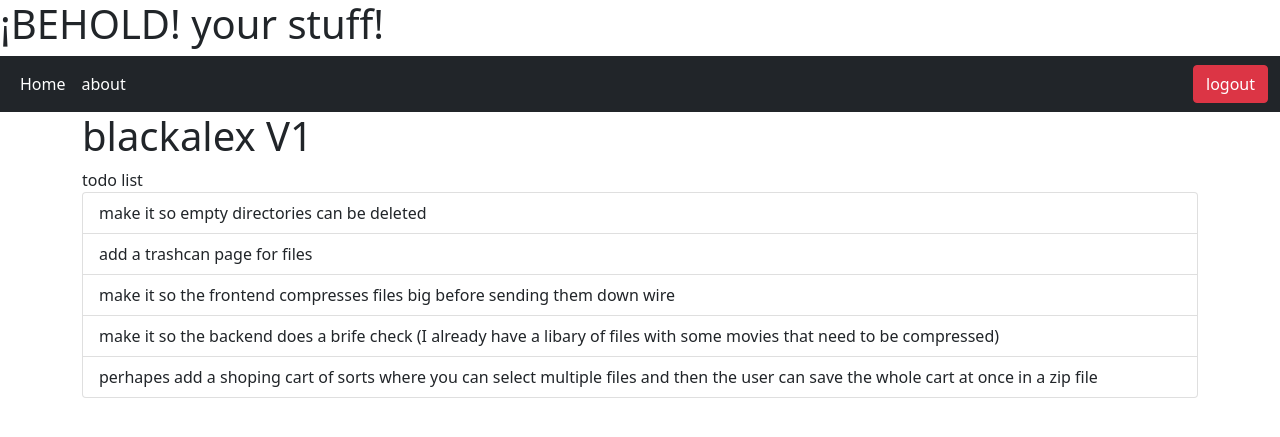
After one commit to nicokaegi/blackalex, a Django app: page /about/ in a window 1280 px wide. The commit adds this page. Shown: the top 437 px of the page. Run offline with Django 4.2, Linux system fonts and the light colour scheme; a user stored in the database is signed in.

Commit message:
did some general snazing up

```diff
--- /dev/null
+++ b/firekeeper/project_store/templates/about.html
@@ -0,0 +1,20 @@
+{% extends 'base.html' %}
+
+{% block title %} files {% endblock %}
+
+{% block content %}
+
+
+  <h1> blackalex V1 </h1>
+  <ul class="list-group">
+    todo list
+    <li class="list-group-item">make it so empty directories can be deleted </li>
+    <li class="list-group-item">add a trashcan page for files </li>
+    <li class="list-group-item">make it so the frontend compresses files big before sending them down wire </li>
+    <li class="list-group-item">make it so the backend does a brife check (I already have a libary of files with some movies that need to be compressed) </li>
+    <li class="list-group-item">perhapes add a shoping cart of sorts where you can select multiple files and then the user can save the whole cart at once in a zip file</li>
+  </ul>
+
+
+
+{% endblock %}
--- a/firekeeper/project_store/templates/base.html
+++ b/firekeeper/project_store/templates/base.html
@@ -21,8 +21,12 @@
           <ul class="navbar-nav me-auto mb-2 mb-lg-0">
             <li class="nav-item">
               <a class="nav-link active" aria-current="page" href="{% url 'home' %}">Home</a>
-            </li
+            </li>
+            <li class="nav-item">
+              <a class="nav-link active" aria-current="page" href="{% url 'about' %}">about</a>
+            </li>
           </ul>
+            <a class="btn btn-danger" href="{% url 'logout' %}">logout</a>
         </div>
       </div>
     </nav>
--- a/firekeeper/project_store/urls.py
+++ b/firekeeper/project_store/urls.py
@@ -5,5 +5,6 @@ urlpatterns = [
     path('', views.home, name='home'),
     path('view_files/<dir_name>', views.view_files, name='files'),
     path('download_file/<dir_name>/<file_name>', views.download_file, name='download_file'),
-    path('upload_file/<dir_name>',views.upload_file,name='upload_file')
+    path('upload_file/<dir_name>',views.upload_file,name='upload_file'),
+    path('about/',views.about,name='about')
 ]
--- a/firekeeper/project_store/views.py
+++ b/firekeeper/project_store/views.py
@@ -87,3 +87,7 @@ def upload_file(request, dir_name):
         handle_uploaded_file(dir_path,file_obj)
         list_of_files = os.listdir(dir_path)
         return render(request, 'files.html', {'dir' : dir_name, 'list_of_files' : list_of_files})
+
+@login_required
+def about(request):
+    return render(request, 'about.html')
```
Also changed, not shown: firekeeper/project_store/templates/files.html (+27 -12 lines), firekeeper/project_store/templates/home.html (+2 -6 lines).
